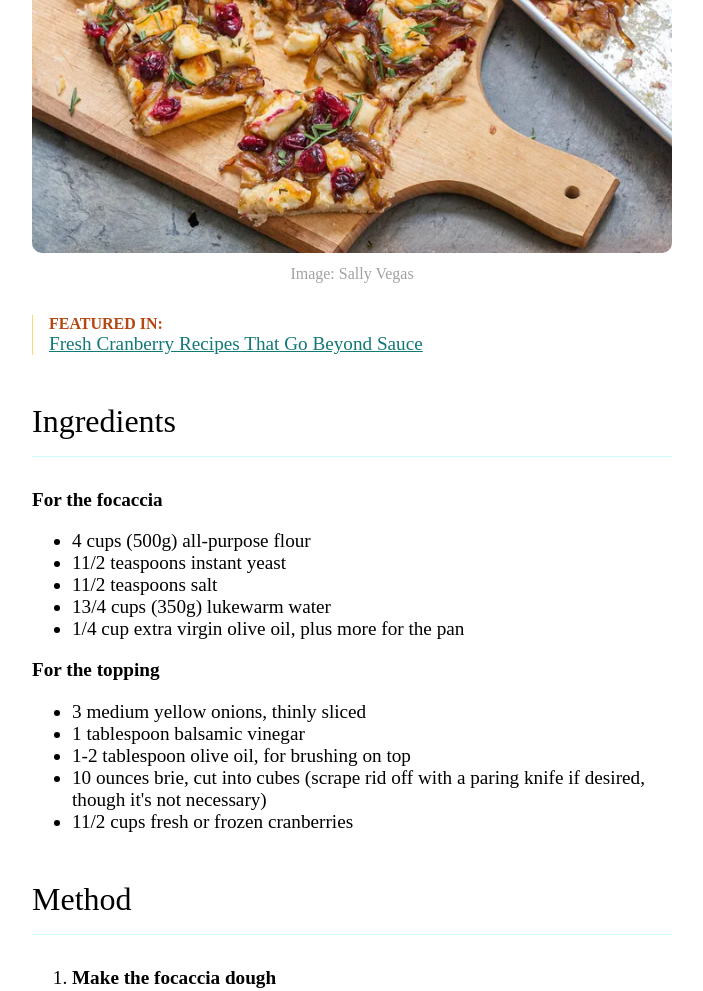
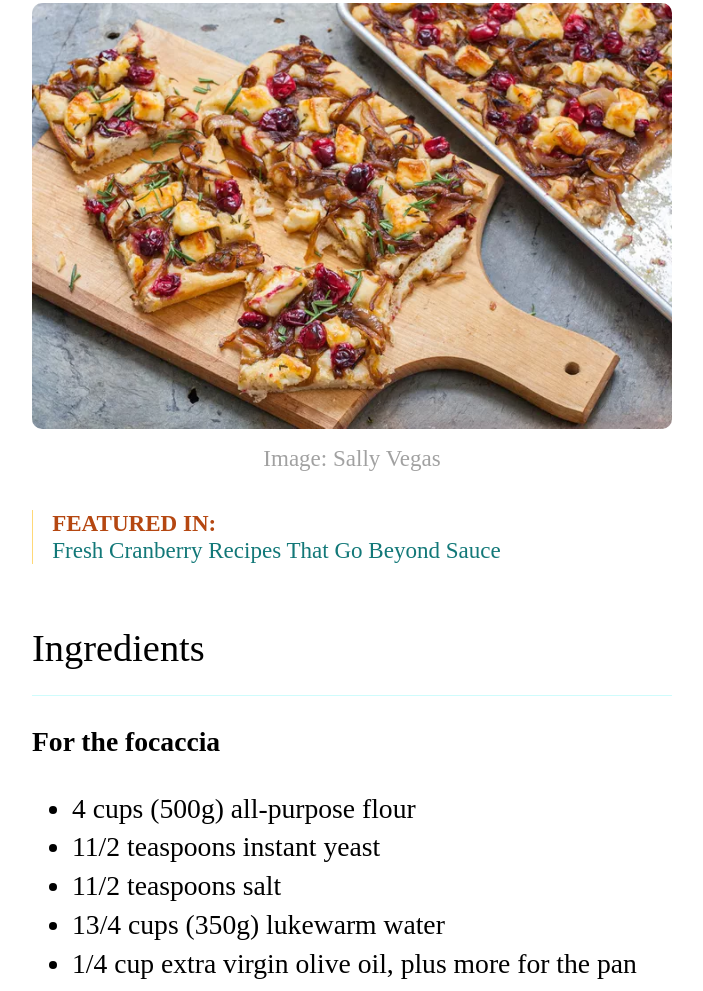
Before and after one commit to Dedes53/U1-W1-D3, a plain HTML site: page index.html in a window 1280 px wide. Shown: the part 670-1661 px from the top of the page, without its empty margins (288-991 px from the left). Drawn offline with Linux system fonts and the light colour scheme.

Commit message:
Ottimizzazione css

```diff
--- a/assets/css/style.css
+++ b/assets/css/style.css
@@ -8,24 +8,32 @@ html,
 body {
   margin: 0;
   padding: 0;
-  font: 1.5rem;
+  font-size: 1.2rem;
+  font-family: inherit;
 }
 
 main {
   width: 50%;
   margin: auto;
 }
+
 main > * {
   width: 100%;
   margin: auto;
 }
 
+header,
+main h1,
+.subTitle,
+figure figcaption {
+  text-align: center;
+}
+
 header {
-  text-align: center;
   margin: 1rem 0;
 }
+
 .subTitle {
-  text-align: center;
   padding: 1px;
   background-color: #fdfbf1;
   border-top: 1px solid #ffd877;
@@ -41,7 +49,6 @@ header {
 main h1 {
   font-size: 3rem;
   margin: 2rem 0;
-  text-align: center;
 }
 
 .h1subTitle {
@@ -53,23 +60,23 @@ figure {
   width: 100%;
   margin: 2rem 0;
 }
-figure figcaption {
-  text-align: center;
-  margin-top: 0.5rem;
-  color: rgba(0, 0, 0, 0.37);
-}
+
 figure img {
   width: 100%;
   height: auto;
   border-radius: 10px;
 }
 
+figure figcaption {
+  margin-top: 0.5rem;
+  color: rgba(0, 0, 0, 0.37);
+}
+
 .sectionTitle {
-  font-size: 1.5rem;
-  margin-bottom: 1rem;
+  font-size: 2rem;
+  margin: 2rem 0 1rem;
+  padding: 1rem 0;
   border-bottom: 1px solid #cffcfc;
-  padding-bottom: 1rem;
-  padding-top: 1rem;
 }
 
 aside {
@@ -77,21 +84,20 @@ aside {
   padding-left: 1rem;
   border-left: 1px solid #ffd877;
 }
+
+a {
+  color: #127878;
+  text-decoration: none;
+}
+
 aside a {
   text-transform: capitalize;
   font-size: 1.2rem;
-}
-a {
-  color: #127878;
 }
 
 .method,
 .ingredients {
   font-size: 1.2em;
   margin-top: 2rem;
+  line-height: 1.4;
 }
-
-.sectionTitle {
-  margin-bottom: 2rem;
-  font-size: 2rem;
-}
```
Also changed, not shown: index.html (+1 -0 lines).
